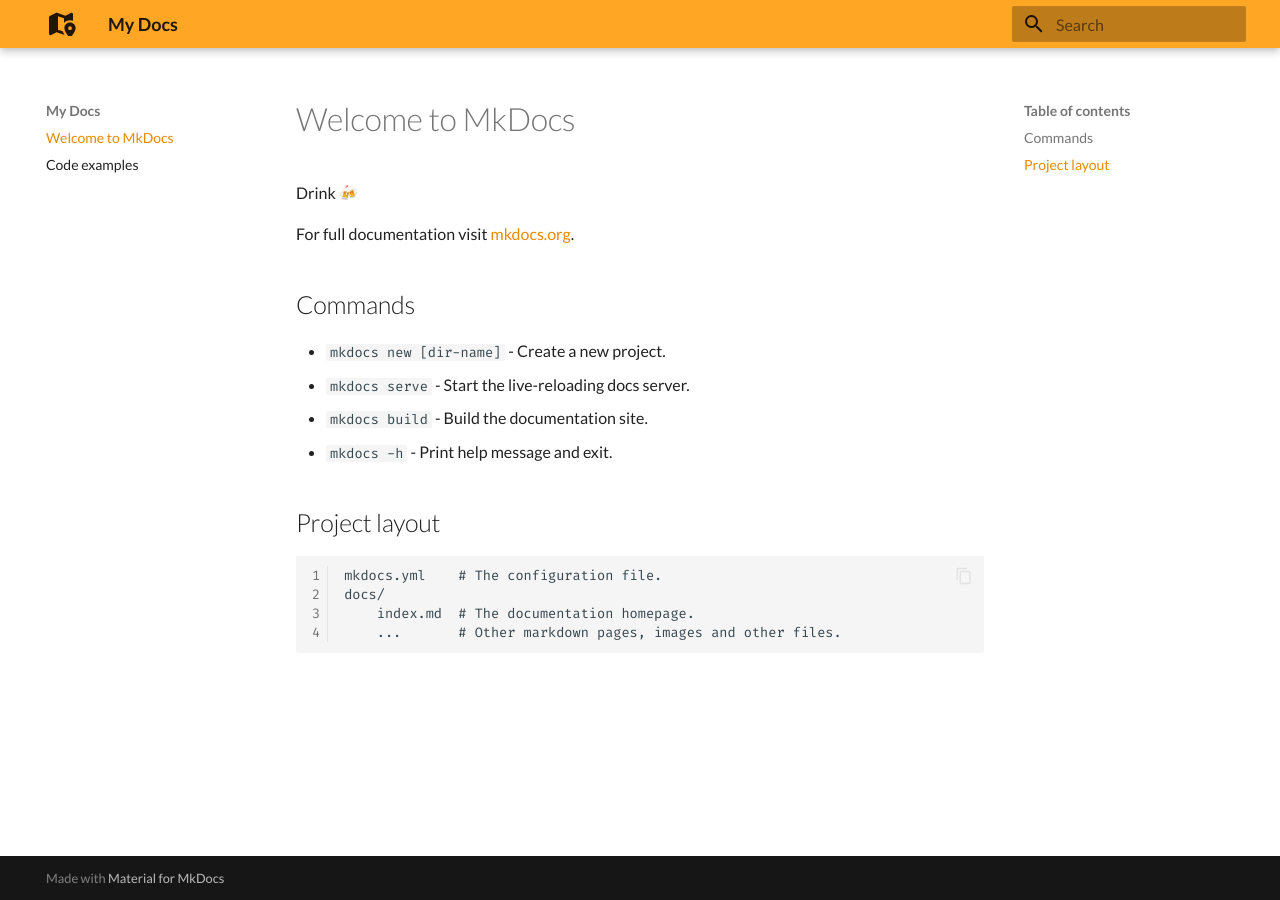
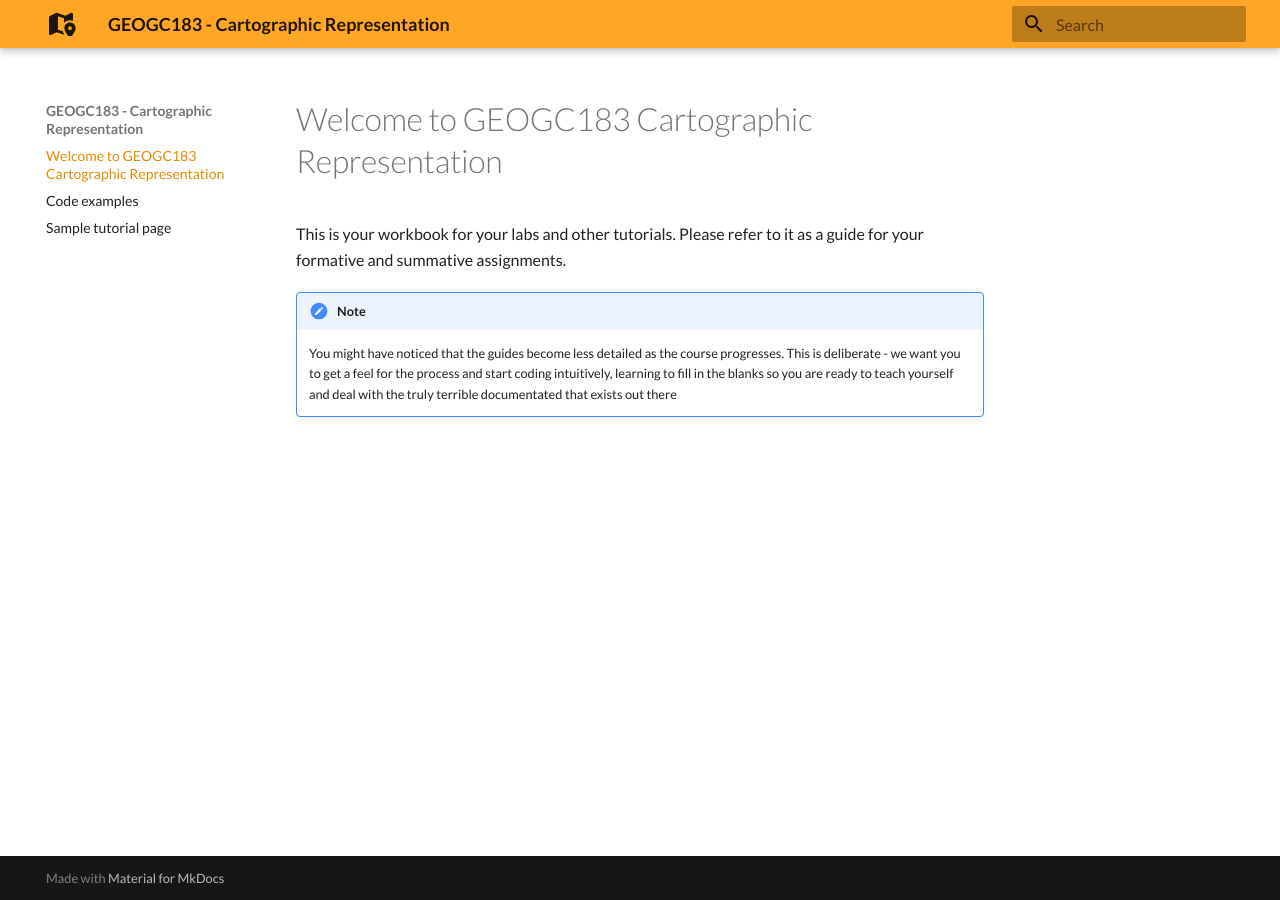
Before and after one commit to cwilmott/GEOGC183, an MkDocs documentation site: the page built from docs/index.md, in a window 1280 px wide. Built offline with MkDocs 1.6.1 and Material for MkDocs 9.7.7, drawn with Linux system fonts in a browser that asks for light colours; emoji names are drawn with the system emoji font.

```diff
--- a/docs/index.md
+++ b/docs/index.md
@@ -1,19 +1,7 @@
-# Welcome to MkDocs
+# Welcome to GEOGC183 Cartographic Representation
 
-Drink :beers:
+This is your workbook for your labs and other tutorials. Please refer to it as a guide for your formative and summative assignments.
 
-For full documentation visit [mkdocs.org](https://www.mkdocs.org).
+!!! note
 
-## Commands
-
-* `mkdocs new [dir-name]` - Create a new project.
-* `mkdocs serve` - Start the live-reloading docs server.
-* `mkdocs build` - Build the documentation site.
-* `mkdocs -h` - Print help message and exit.
-
-## Project layout
-
-    mkdocs.yml    # The configuration file.
-    docs/
-        index.md  # The documentation homepage.
-        ...       # Other markdown pages, images and other files.
+    You might have noticed that the guides become less detailed as the course progresses. This is deliberate - we want you to get a feel for the process and start coding intuitively, learning to fill in the blanks so you are ready to teach yourself and deal with the truly terrible documentated that exists out there
--- a/mkdocs.yml
+++ b/mkdocs.yml
@@ -1,4 +1,4 @@
-site_name: My Docs
+site_name: GEOGC183 - Cartographic Representation
 site_url: https://sitename.example
 theme:
   name: material
@@ -27,6 +27,8 @@ markdown_extensions:
       pygments_lang_class: true
       linenums: true
   - pymdownx.inlinehilite
+  - admonition
+  - pymdownx.details
   - pymdownx.snippets
   - pymdownx.superfences
   - pymdownx.keys
```
Also changed, not shown: docs/sample-tutorial-page.md (added, +37 -0 lines).
